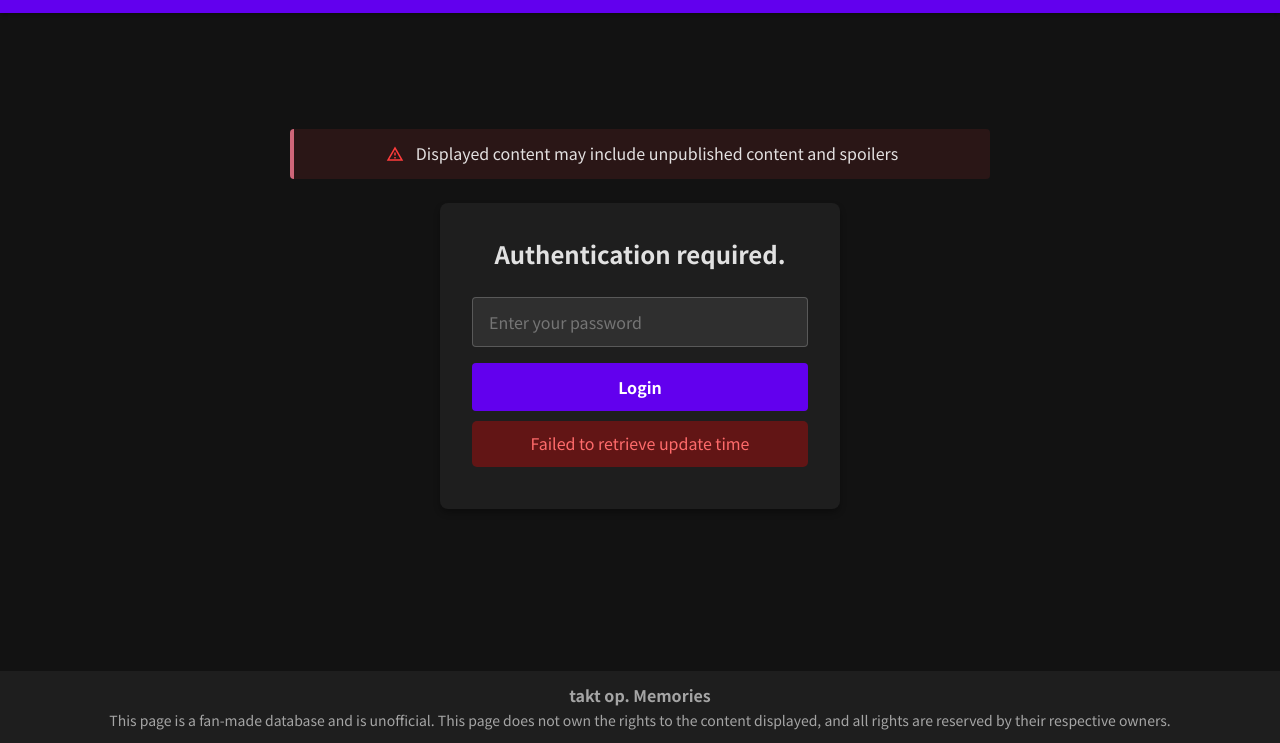
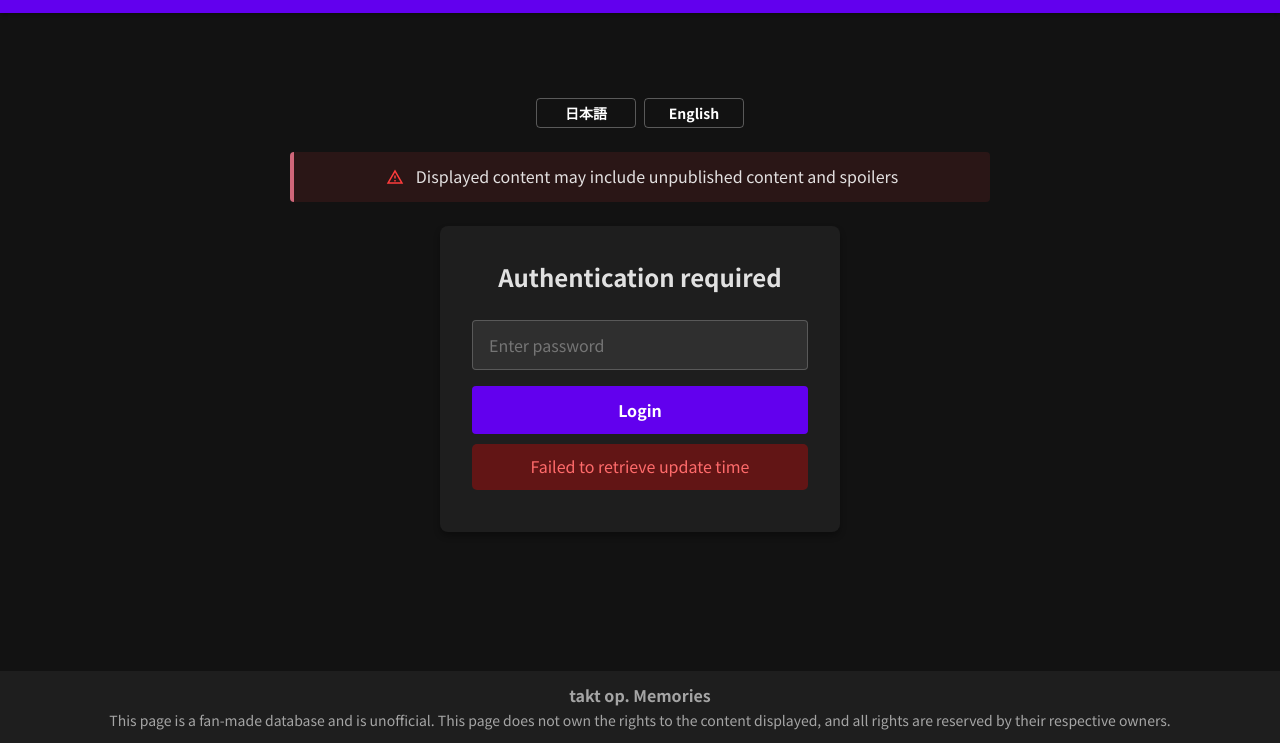
Before and after one commit to takt-op-memories/taktop-spine-viewer, a plain HTML site: page index.html in a window 1280 px wide. Shown: the part 57-800 px from the top of the page. Drawn offline with Linux system fonts and the light colour scheme; no server answers.

Commit message:
feat: Implement language switcher with Japanese and English support

```diff
--- a/index.html
+++ b/index.html
@@ -62,7 +62,6 @@
             <fieldset style="border: 2px solid rgba(255, 255, 255, 0.2); padding: 5px; border-radius: 5px;">
                 <legend>Animation</legend>
                 <select id="animationSelect" aria-label="Select Animation">
-                    <option value="">Select Animation</option>
                     <!-- A file name that can be specified is dynamically added -->
                 </select>
             </fieldset>
--- a/src/scripts/main.js
+++ b/src/scripts/main.js
@@ -47,8 +47,85 @@ const loadHeight = () => {
     }
 }
 
+const Lang = {
+    current: 'en',
+    data: null,
+
+    async init() {
+        try {
+            const response = await fetch('./src/i18n.json');
+            this.data = await response.json();
+
+            const savedLang = localStorage.getItem('preferred_language');
+            if (savedLang) {
+                this.current = savedLang;
+            }
+
+            const warningsContainers = document.querySelectorAll('.warnings-container');
+            warningsContainers.forEach(container => {
+                container.insertAdjacentHTML('beforebegin', `
+                <div class="lang-switch">
+                    <button onclick="Lang.switch('ja')" class="lang-btn">日本語</button>
+                    <button onclick="Lang.switch('en')" class="lang-btn">English</button>
+                </div>
+            `);
+
+                container.innerHTML = generateWarnings();
+            });
+
+            this.apply();
+
+        } catch (error) {
+            console.error('Failed to initialize language:', error);
+        }
+    },
+
+    switch(lang) {
+        this.current = lang;
+        localStorage.setItem('preferred_language', lang);
+        this.apply();
+
+        document.querySelectorAll(".warnings-container").forEach(container => {
+            container.innerHTML = generateWarnings();
+        });
+
+        document.getElementById('animationSelect').innerHTML = '';
+        loadAnimationList();
+
+        const statusChecker = new AuthStatusChecker();
+        statusChecker.checkStatus();
+    },
+
+    apply() {
+        if (!this.data) return;
+
+        const strings = this.data[this.current];
+        if (!strings) return;
+
+        document.title = strings.title;
+        document.querySelector('.site-name').textContent = strings.title;
+
+        document.querySelector('#animationSelect').previousElementSibling.textContent = strings.selectAnimation;
+        document.querySelector('button[onclick="loadSelectedFiles()"]').textContent = strings.loadAnimation;
+
+        document.querySelector('.warn div').textContent = strings.warning;
+
+        document.querySelector('#auth-container h2').textContent = strings.auth.title;
+        document.querySelector('#password').placeholder = strings.auth.placeholder;
+        document.querySelector('#auth-error').textContent = strings.auth.error;
+        document.querySelector('#auth-form button').textContent = strings.auth.submit;
+
+        document.querySelector('footer div').textContent = strings.footer.disclaimer;
+    }
+};
+
 window.addEventListener('load', async () => {
+    await Lang.init();
     loadAnimationList();
+
+    const statusChecker = new AuthStatusChecker();
+    statusChecker.checkStatus();
+    setInterval(() => statusChecker.checkStatus(), 60000);
 
     const savedPassword = sessionStorage.getItem(STORAGE_KEY.PASSWORD);
     if (savedPassword) {
@@ -69,6 +146,8 @@ window.addEventListener('resize', () => {
 });
 
 function generateWarnings() {
+    if (!Lang?.data?.[Lang.current]) return '';
+    const strings = Lang.data[Lang.current];
     return `
         <div class="warn">
             <svg aria-hidden="true" focusable="false" xmlns="http://www.w3.org/2000/svg" width="18" height="18"
@@ -78,15 +157,11 @@ function generateWarnings() {
                 </path>
             </svg>
             <div style="text-align: center;">
-                Displayed content may include unpublished content and spoilers
+                ${strings.warning}
             </div>
         </div>
     `;
 }
-
-document.querySelectorAll(".warnings-container").forEach(container => {
-    container.innerHTML = generateWarnings();
-});
 
 // List and display Spine animation files from /spine-files
 async function loadAnimationList() {
@@ -98,7 +173,14 @@ async function loadAnimationList() {
         }
         const files = await response.json();
 
+        const strings = Lang.data[Lang.current];
         const selectElement = document.getElementById('animationSelect');
+
+        const defaultOption = document.createElement('option');
+        defaultOption.value = '';
+        defaultOption.textContent = strings.selectDefault;
+        selectElement.appendChild(defaultOption);
+
         files.forEach(file => {
             const option = document.createElement('option');
             option.value = file.fileName;
@@ -109,7 +191,7 @@ async function loadAnimationList() {
         if (files.length === 0) {
             const option = document.createElement('option');
             option.value = '';
-            option.textContent = 'Animation not available';
+            option.textContent = strings.noAnimation;
             selectElement.appendChild(option);
         }
     } catch (error) {
@@ -119,7 +201,7 @@ async function loadAnimationList() {
         const selectElement = document.getElementById('animationSelect');
         const option = document.createElement('option');
         option.value = '';
-        option.textContent = 'Failed to load list';
+        option.textContent = strings.loadError;
         selectElement.appendChild(option);
     }
 }
@@ -336,6 +418,11 @@ class AuthStatusChecker {
 
     async checkStatus() {
         try {
+            if (!Lang.data) {
+                console.warn('Language data not initialized yet');
+                return;
+            }
+
             const response = await fetch(this.statusEndpoint);
             if (!response.ok) {
                 throw new Error('Status acquisition error');
@@ -345,11 +432,15 @@ class AuthStatusChecker {
             this.updateStatusDisplay(data);
         } catch (error) {
             console.error('status check error:', error);
-            this.showError();
+            if (Lang.data) {
+                this.showError();
+            }
         }
     }
 
     updateStatusDisplay(data) {
+        if (!Lang?.data?.[Lang.current]) return;
+        const strings = Lang.data[Lang.current].status;
         const now = new Date();
         const nextChange = new Date(data.nextChange);
         const timeUntilChange = nextChange - now;
@@ -357,7 +448,7 @@ class AuthStatusChecker {
         if (timeUntilChange <= 0) {
             this.statusElement.innerHTML = `
                 <div class="status-info">
-                    <p>Now Updating Password...</p>
+                    <p>${strings.updating}</p>
                 </div>
             `;
             return;
@@ -368,22 +459,19 @@ class AuthStatusChecker {
 
         this.statusElement.innerHTML = `
             <div class="status-info">
-                <p>Until next password update：</p>
+                <p>${strings.until}</p>
                 <p class="time-remaining">${hoursRemaining}h${minutesRemaining}m</p>
             </div>
         `;
     }
 
     showError() {
+        if (!Lang?.data?.[Lang.current]) return;
+        const strings = Lang.data[Lang.current].status;
         this.statusElement.innerHTML = `
             <div class="status-error">
-                <p>Failed to retrieve update time</p>
+                <p>${strings.error}</p>
             </div>
         `;
     }
 }
-
-const statusChecker = new AuthStatusChecker();
-statusChecker.checkStatus();
-// 1分ごとに更新
-setInterval(() => statusChecker.checkStatus(), 60000);
--- a/src/styles/style.css
+++ b/src/styles/style.css
@@ -343,3 +343,35 @@ select:focus {
     text-align: center;
     color: #ff6b6b;
 }
+
+.lang-switch {
+    max-width: 400px;
+    margin: 0 auto;
+    width: 100%;
+    padding: 0.5rem;
+    display: flex;
+    justify-content: center;
+    gap: 0.5rem;
+}
+
+#auth-container .lang-switch,
+#main .lang-switch {
+    width: 100%;
+    padding: 0.5rem;
+}
+
+.lang-btn {
+    min-width: 100px;
+    margin: 0;
+    padding: 0.25rem 0.5rem;
+    background: transparent;
+    border: 1px solid rgba(255, 255, 255, 0.3);
+    color: white;
+    border-radius: 4px;
+    cursor: pointer;
+    font-size: 0.875rem;
+}
+
+.lang-btn:hover {
+    background: rgba(255, 255, 255, 0.1);
+}
```
